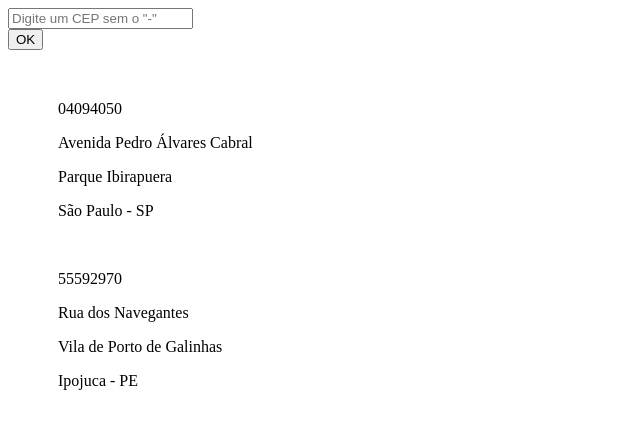
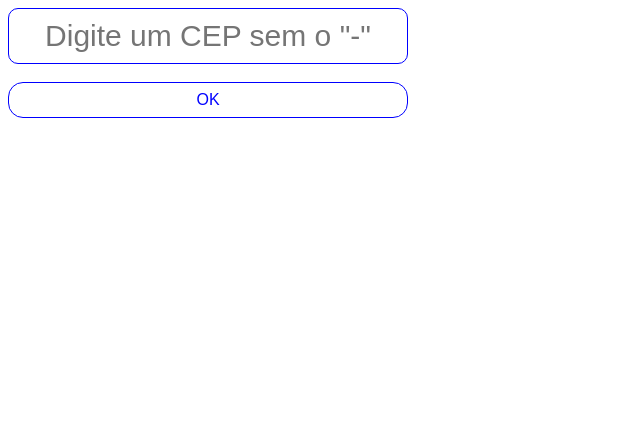
Before and after one commit to BritooRC/prova-p1-pdmn, a React (Vite) app in the folder busca-cep/: page / in a window 1280 px wide. Shown: the top 428 px of the page, without its empty margins (0-640 px from the left). Built offline with nearby package versions, Linux system fonts and the light colour scheme.

Commit message:
feat(p1): exibe localidades reais

```diff
--- a/busca-cep/src/App.jsx
+++ b/busca-cep/src/App.jsx
@@ -2,11 +2,12 @@ import React from 'react'
 import Busca from './components/Busca'
 import LocalidadeLista from './components/LocalidadeLista'
  class App extends React.Component {
-
-   onBuscaRealizada = (termo) => {
-     alert(termo)
+  state = {
+    buscaCep: null
+}
+   onBuscaRealizada = (dados) => {
+     this.setState({ buscaCep: dados})
    }
-
    render(){
      return (
        <div className='grid justify-content-center'>
@@ -15,11 +16,10 @@ import LocalidadeLista from './components/LocalidadeLista'
                onBuscaRealizada={this.onBuscaRealizada}/>
            </div>
            <div className="col-12">
-           <LocalidadeLista/>
+           <LocalidadeLista dados={this.state.buscaCep} />
            </div>
        </div>
      )
    }
  }
-
 export default App
--- a/busca-cep/src/components/Busca.jsx
+++ b/busca-cep/src/components/Busca.jsx
@@ -1,5 +1,4 @@
 import React, { Component } from 'react'
-
 import { Button } from 'primereact/button'
 import { IconField } from 'primereact/iconfield'
 import { InputIcon } from 'primereact/inputicon'
@@ -10,35 +9,30 @@ export default class Busca extends Component {
     state = {
         termoDeBusca: ''
     }
-
     onTermoAlterado = (event) => {
-        this.setState({termoDeBusca: event.target.value})
-
+        this.setState({ termoDeBusca: event.target.value })
     }
-
     onFormSubmit = async (event) => {
         event.preventDefault()
-        const { termoDeBusca} = this.state
+        const { termoDeBusca } = this.state
         if (!termoDeBusca || termoDeBusca.length !== 8 || isNaN(termoDeBusca)) {
             alert('Por favor, digite um CEP válido com 8 dígitos numéricos.')
             return
         }
-
         try {
             const viacep = await axios.get(`https://viacep.com.br/ws/${termoDeBusca}/json/`)
             const data = viacep.data
-
             if (data.erro) {
-                alert('CEP não encontrado.')
+                alert('Não existe esse CEP.')
                 return
             }
-
+            this.props.onBuscaRealizada(data)
+            this.setState({ termoDeBusca: '' })
             console.log(data)
         } catch (error) {
-            alert('Erro ao buscar o CEP. Verifique sua conexão ou tente novamente mais tarde.')
+            alert('Erro ao buscar o CEP. Verifique sua conexão.')
         }
     }
-
     render() {
         return (
             <form onSubmit={this.onFormSubmit}>
@@ -48,20 +42,22 @@ export default class Busca extends Component {
                         <InputIcon className='pi pi-search'></InputIcon>
                         <InputText
                             className='w-full'
+                            style={{ borderRadius: '10px', borderColor: 'blue', borderWidth: '1px', borderStyle: 'solid', fontSize: '30px', padding: '10px', textAlign: 'center', width: '400px' }}
                             placeholder={this.props.dica}
                             maxLength={8}
                             onChange={this.onTermoAlterado}
-                            value={this.state.termoDeBusca}/>
+                            value={this.state.termoDeBusca} />
                     </IconField>
+                    <br />
                     <Button
+                        style={{ backgroundColor: 'white', color: 'blue', borderColor: 'blue', borderWidth: '1px', borderStyle: 'solid', borderRadius: '15px', padding: '8px 16px', fontSize: '100%', width: '400px' }}
                         label="OK"
-                        outlined/>
+                        outlined />
                 </div>
             </form>
         )
     }
 }
-
 Busca.defaultProps = {
     dica: 'Digite um CEP sem o "-"'
 }
--- a/busca-cep/src/components/LocalidadeLista.jsx
+++ b/busca-cep/src/components/LocalidadeLista.jsx
@@ -1,42 +1,32 @@
 import React, { Component } from 'react'
 import {Card} from 'primereact/card'
+export default class LocalidadeLista extends Component {
+  state = {
+    buscaCep: []
+}
+componentDidUpdate(prevProps) {
+  if (this.props.dados && this.props.dados !== prevProps.dados) {
+    this.setState((prevState) => ({
 
-export default class LocalidadeLista extends Component {
-    card = {
-        cep: '',
-        rua: '',
-        bairro: '',
-        localidade: '',
-        estado: ''
-      }
-
-      listaCards = [
-        {
-          cep: '04094050',
-          rua: 'Avenida Pedro Álvares Cabral',
-          bairro: 'Parque Ibirapuera',
-          localidade: 'São Paulo',
-          estado: 'SP'
-        },
-        {
-          cep: '55592970',
-          rua: 'Rua dos Navegantes',
-          bairro: 'Vila de Porto de Galinhas',
-          localidade: 'Ipojuca',
-          estado: 'PE'
-        }
-      ]
-
+      buscaCep: [this.props.dados, ...prevState.buscaCep]
+    }))
+  }
+}
       render() {
+        const {buscaCep} = this.state
         return (
           <div className="card-div" style={{ width: '300px', height: '150px' }}>
-            {this.listaCards.map((item, index) => (
-              <Card key={index} title={item.cep} style={{ margin: '50px' }}>
+            <br />
+            {buscaCep.map((item, index) => (
+
+              <Card key={index} style={{ backgroundColor: 'white',color: 'blue',borderColor:'blue', borderWidth: '1px',borderStyle: 'solid',borderRadius: '15px',padding: '8px 16px',fontSize: '100%',width: '400px', textAlign:'center',  marginBottom: '20px'}}>
                 <div className="card-text">
-                  <p>{item.rua}</p>
+                  <p>{item.cep}</p>
+                  <p>{item.logradouro}</p>
                   <p>{item.bairro}</p>
-                  <p>{item.localidade} - {item.estado}</p>
+                  <p>{item.localidade} - {item.uf}</p>
                 </div>
+
               </Card>
             ))}
           </div>
```
Lines whose indentation alone changed are shown as unchanged.
